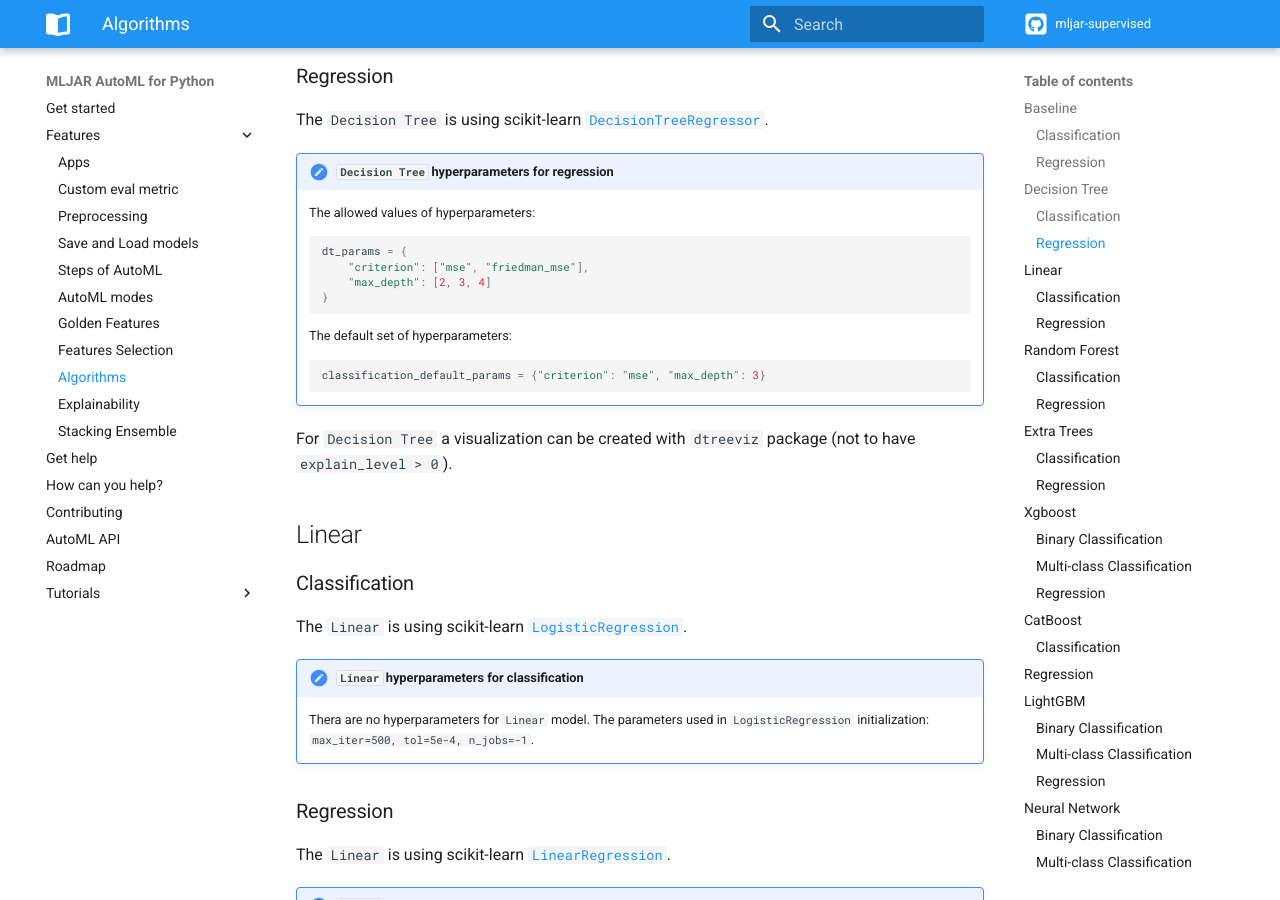
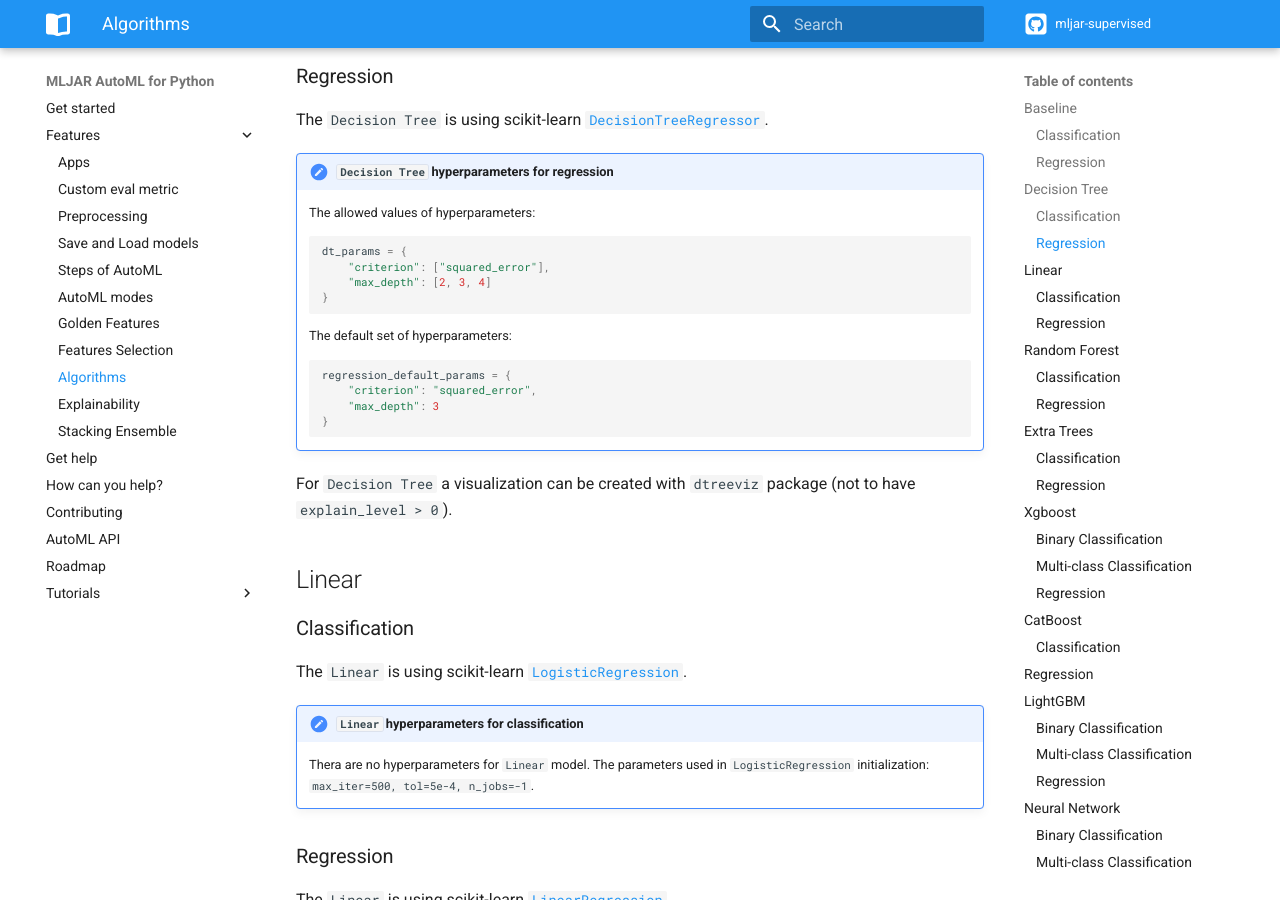
Before and after one commit to mljar/mljar-supervised, an MkDocs documentation site: the page built from docs/docs/features/algorithms.md, in a window 1280 px wide and 900 px high, scrolled down 937 px. Built offline with MkDocs 1.6.1 and Material for MkDocs 9.7.7, drawn with Linux system fonts in a browser that asks for light colours; comment, search, counter and statistics services are not loaded.

Commit message:
Fix deprecated friedman_mse criterion

````diff
--- a/docs/docs/features/algorithms.md
+++ b/docs/docs/features/algorithms.md
@@ -38,13 +38,16 @@ The `Decision Tree` is using scikit-learn [`DecisionTreeRegressor`](https://scik
     The allowed values of hyperparameters:
     ```python
     dt_params = {
-        "criterion": ["mse", "friedman_mse"],
+        "criterion": ["squared_error"],
         "max_depth": [2, 3, 4]
     }
     ```
     The default set of hyperparameters:
     ```python
-    classification_default_params = {"criterion": "mse", "max_depth": 3}
+    regression_default_params = {
+        "criterion": "squared_error",
+        "max_depth": 3
+    }
     ```
 
 For `Decision Tree` a visualization can be created with `dtreeviz` package (not to have `explain_level > 0`).
````
Also changed, not shown: 1 other file.
